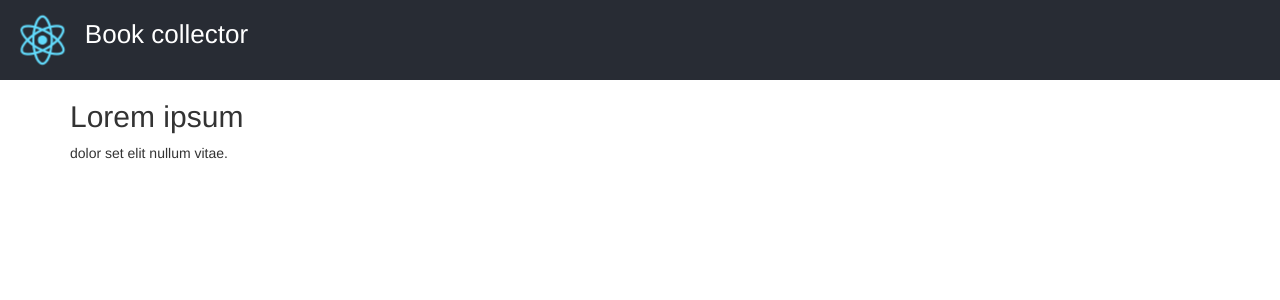
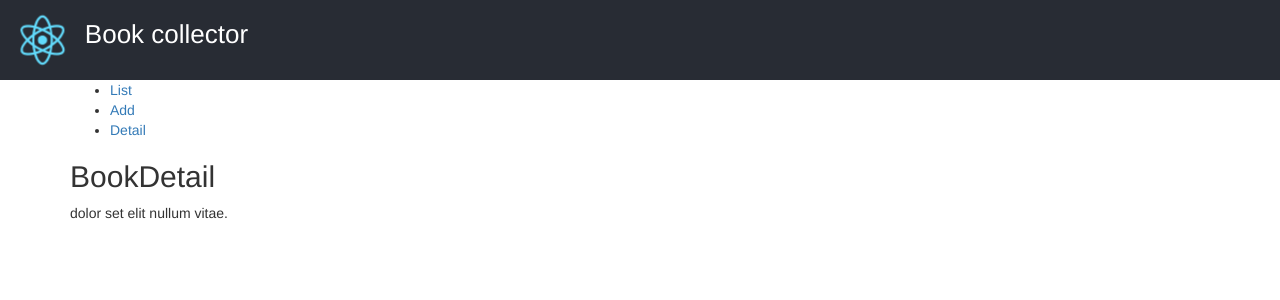
Before and after one commit to scottgemmell-zz/book-collector, a React (Create React App) app: page /#/detail in a window 1280 px wide. Shown: the top 300 px of the page. Built offline with nearby package versions, Linux system fonts and the light colour scheme.

Commit message:
<AppRouter /> and placeholder components

```diff
--- a/src/App.js
+++ b/src/App.js
@@ -2,6 +2,7 @@ import React, { Component } from "react";
 import { Grid } from "react-bootstrap";
 import logo from "./logo.svg";
 import "./App.scss";
+import AppRouter from "./router";
 
 class App extends Component {
 	render() {
@@ -15,12 +16,7 @@ class App extends Component {
 				</header>
 				<main>
 					<Grid>
-						<h2>
-							Lorem ipsum
-						</h2>
-						<p>
-							dolor set elit nullum vitae.
-						</p>
+						<AppRouter />
 					</Grid>
 				</main>
 			</div>
--- /dev/null
+++ b/src/components/BookAdd.jsx
@@ -0,0 +1,22 @@
+import React, { Component } from "react";
+
+class BookAdd extends Component {
+	// constructor(props){
+	// 	super(props);
+	// }
+
+	render(){
+		return (
+			<div>
+				<h2>
+					BookAdd
+				</h2>
+				<p>
+					dolor set elit nullum vitae.
+				</p>
+			</div>
+		);
+	}
+}
+
+export default BookAdd;
--- /dev/null
+++ b/src/components/BookDetail.jsx
@@ -0,0 +1,22 @@
+import React, { Component } from "react";
+
+class BookDetail extends Component {
+	// constructor(props){
+	// 	super(props);
+	// }
+
+	render(){
+		return (
+			<div>
+				<h2>
+					BookDetail
+				</h2>
+				<p>
+					dolor set elit nullum vitae.
+				</p>
+			</div>
+		);
+	}
+}
+
+export default BookDetail;
--- /dev/null
+++ b/src/components/BookList.jsx
@@ -0,0 +1,22 @@
+import React, { Component } from "react";
+
+class BookList extends Component {
+	// constructor(props){
+	// 	super(props);
+	// }
+
+	render(){
+		return (
+			<div>
+				<h2>
+					BookList
+				</h2>
+				<p>
+					dolor set elit nullum vitae.
+				</p>
+			</div>
+		);
+	}
+}
+
+export default BookList;
--- a/src/index.js
+++ b/src/index.js
@@ -2,4 +2,5 @@ import React from "react";
 import ReactDOM from "react-dom";
 import App from "./App";
 
+
 ReactDOM.render(<App />, document.getElementById("root"));
--- /dev/null
+++ b/src/router/index.js
@@ -0,0 +1,31 @@
+import React from "react";
+import { HashRouter as Router, Route, Link } from "react-router-dom";
+import BookAdd from "../components/BookAdd.jsx";
+import BookList from "../components/BookList.jsx";
+import BookDetail from "../components/BookDetail.jsx";
+
+const AppRouter = () => (
+	<Router>
+		<div>
+			<nav>
+				<ul>
+					<li>
+						<Link to="/">List</Link>
+					</li>
+					<li>
+						<Link to="/add/">Add</Link>
+					</li>
+					<li>
+						<Link to="/detail/">Detail</Link>
+					</li>
+				</ul>
+			</nav>
+
+			<Route path="/" exact component={BookList} />
+			<Route path="/add/" component={BookAdd} />
+			<Route path="/detail/" component={BookDetail} />
+		</div>
+	</Router>
+);
+
+export default AppRouter;
```
Also changed, not shown: package.json (+6 -1 lines), 2 other files (tests, documents, lock files or other folders).
